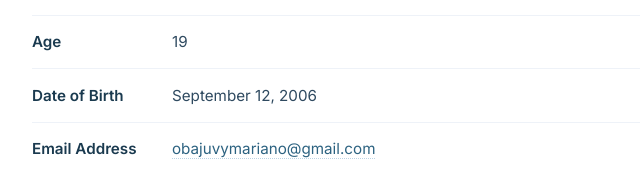
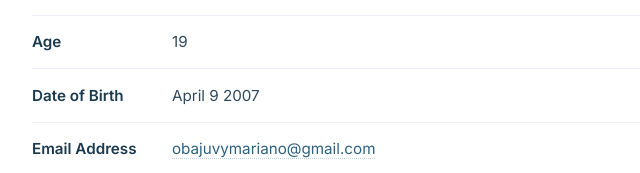
Before and after one commit to obajuvymariano-spec/mariano, a plain HTML site: page index.html in a window 1280 px wide. Shown: the part 799-972 px from the top of the page, 106-746 px from the left. Drawn offline with Linux system fonts and the light colour scheme.

Commit message:
Update index.html

```diff
--- a/index.html
+++ b/index.html
@@ -371,7 +371,7 @@
                     </tr>
                     <tr>
                         <th>Date of Birth</th>
-                        <td>September 12, 2006</td>
+                        <td>April 9 2007</td>
                     </tr>
                     <tr>
                         <th>Email Address</th>
```
